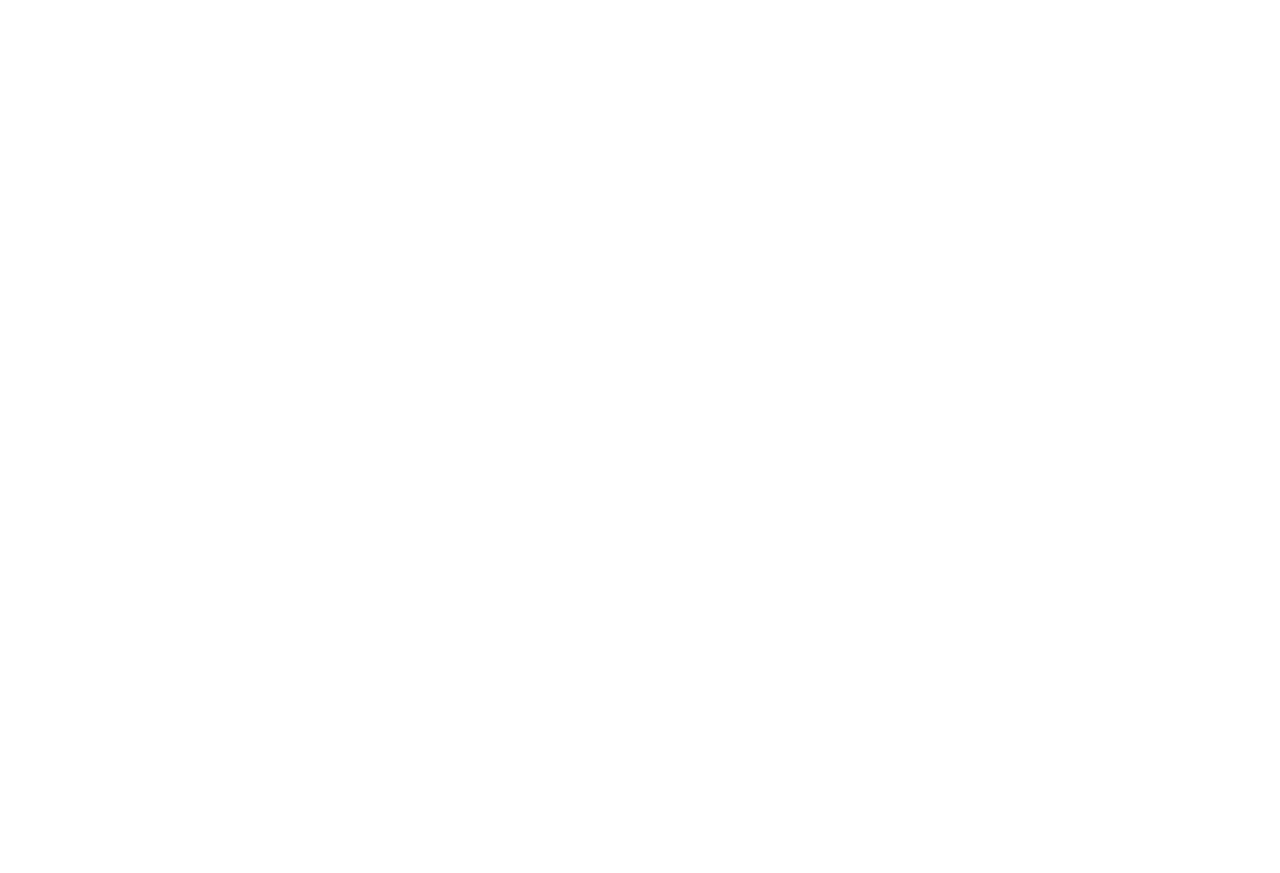
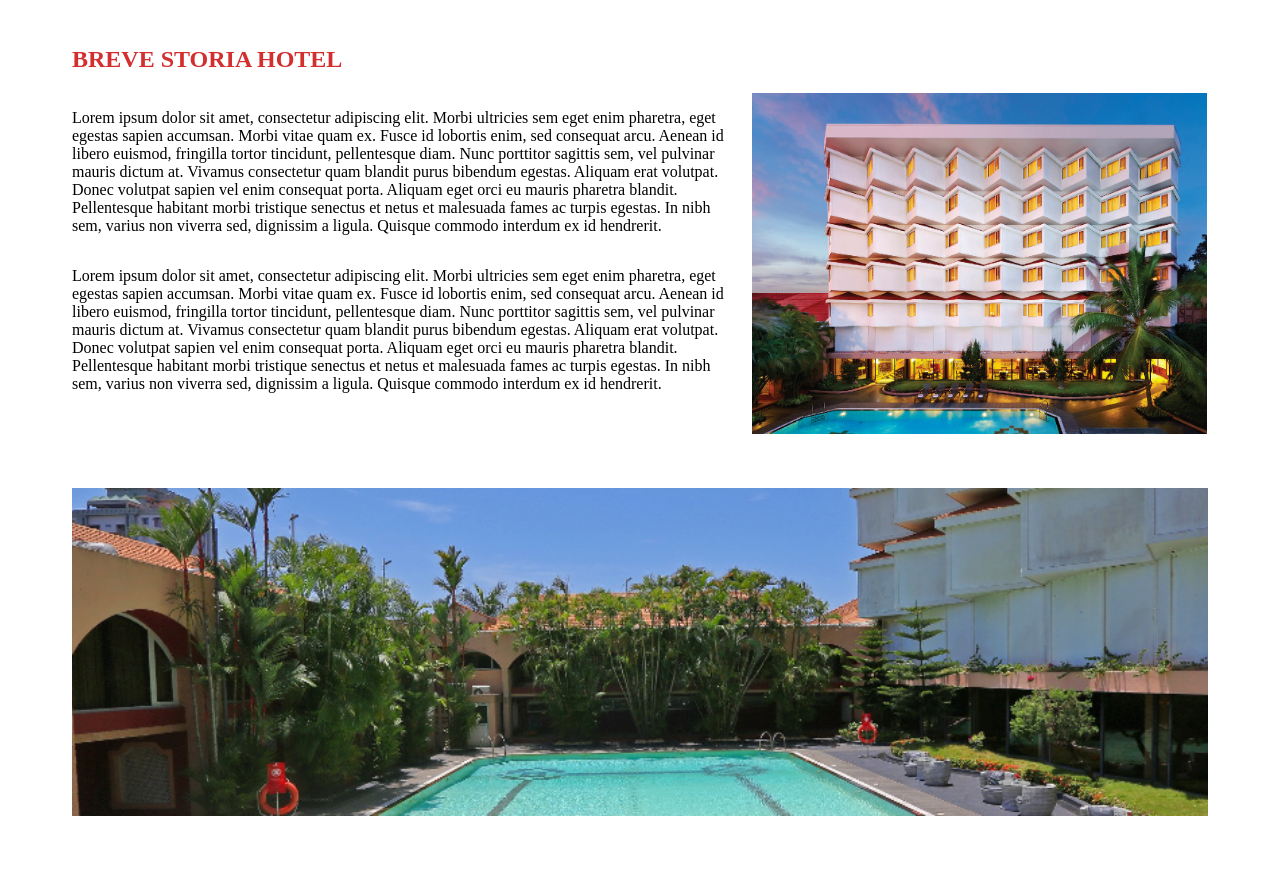
Before and after one commit to PerpigliaDaniele/Sito-prova, a plain HTML site: page index.html in a window 1280 px wide. Before the commit the page ends 800 px from the top, so only its background shows below. Drawn offline with Linux system fonts and the light colour scheme.

Commit message:
paragrafo2 + img

```diff
--- a/index.html
+++ b/index.html
@@ -5,8 +5,44 @@
     <meta name="viewport" content="width=device-width, initial-scale=1.0">
     <meta http-equiv="X-UA-Compatible" content="ie=edge">
     <title>Document</title>
+
+
 </head>
+
+<style>
+    .paragrafo {
+        float:left;
+        width:59%;
+        padding-right:10px;
+
+    }
+
+    body {
+        padding-left:5%;
+        padding-right:5%;
+    }
+
+.img3 {
+    padding-top:50px;
+    padding-bottom:50px;
+}
+
+   h2 {
+       color:#d32f2f
+       ;
+   }
+
+</style>
 <body>
+<!-- questo è il paragrafo-->
+    <div><br/>
+        <H2>BREVE STORIA HOTEL</H2>
+        <p class="paragrafo">Lorem ipsum dolor sit amet, consectetur adipiscing elit. Morbi ultricies sem eget enim pharetra, eget egestas sapien accumsan. Morbi vitae quam ex. Fusce id lobortis enim, sed consequat arcu. Aenean id libero euismod, fringilla tortor tincidunt, pellentesque diam. Nunc porttitor sagittis sem, vel pulvinar mauris dictum at. Vivamus consectetur quam blandit purus bibendum egestas. Aliquam erat volutpat. Donec volutpat sapien vel enim consequat porta. Aliquam eget orci eu mauris pharetra blandit. Pellentesque habitant morbi tristique senectus et netus et malesuada fames ac turpis egestas. In nibh sem, varius non viverra sed, dignissim a ligula. Quisque commodo interdum ex id hendrerit.</p>
+        <p class="paragrafo">Lorem ipsum dolor sit amet, consectetur adipiscing elit. Morbi ultricies sem eget enim pharetra, eget egestas sapien accumsan. Morbi vitae quam ex. Fusce id lobortis enim, sed consequat arcu. Aenean id libero euismod, fringilla tortor tincidunt, pellentesque diam. Nunc porttitor sagittis sem, vel pulvinar mauris dictum at. Vivamus consectetur quam blandit purus bibendum egestas. Aliquam erat volutpat. Donec volutpat sapien vel enim consequat porta. Aliquam eget orci eu mauris pharetra blandit. Pellentesque habitant morbi tristique senectus et netus et malesuada fames ac turpis egestas. In nibh sem, varius non viverra sed, dignissim a ligula. Quisque commodo interdum ex id hendrerit.</p>
+
+    </div>
+    <div><img src="hotel2.jpg" width="40%"/></div>
+    <div class="img3"><img src="hotel3.png" width="100%"/></div>
 
 </body>
 </html>
```
Also changed, not shown: hotel2.jpg (added), hotel3.png (added).
